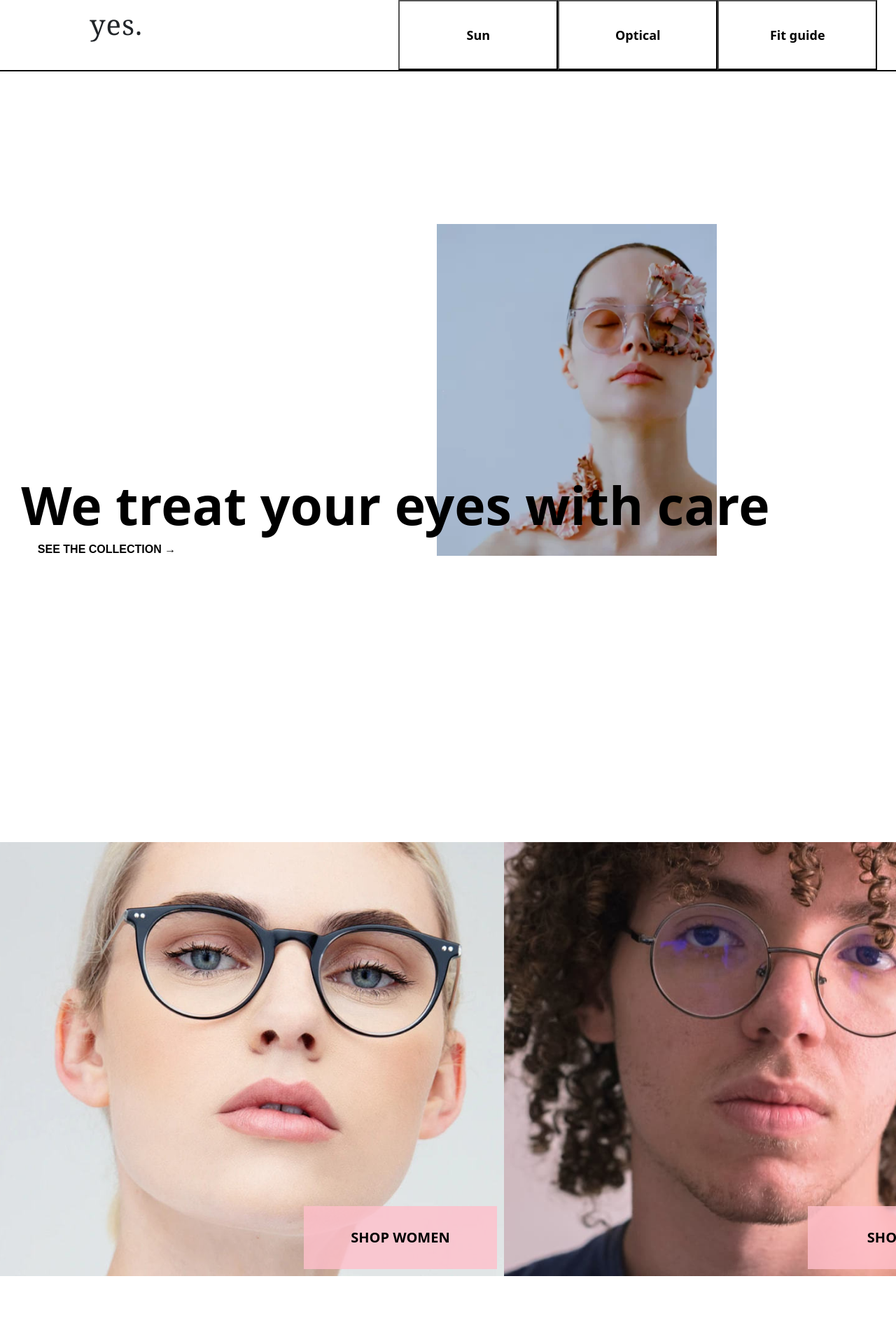
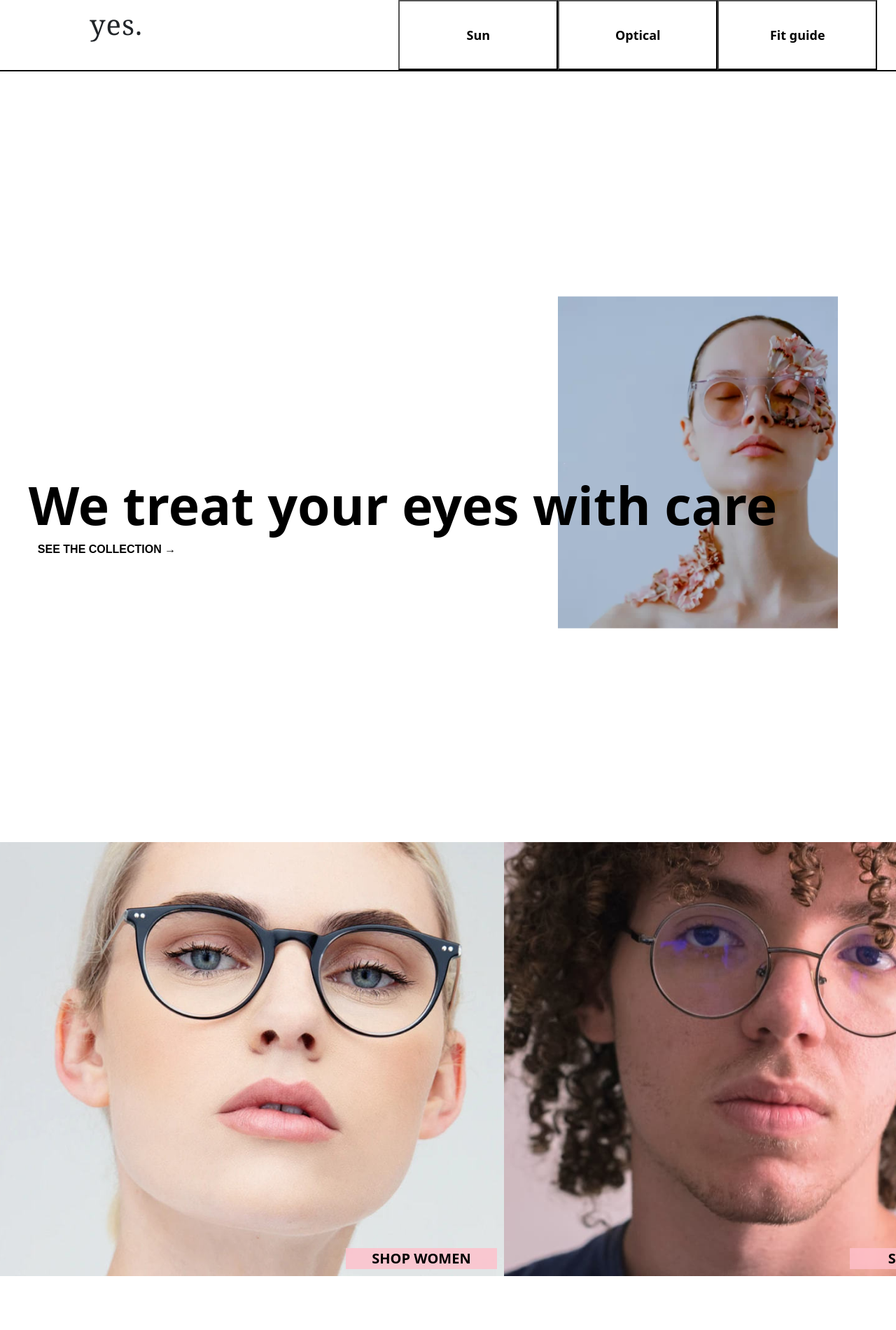
Before and after one commit to k1fl1k/ScssFlexbox, a plain HTML site: page index.html in a window 1280 px wide. Shown: the top 1900 px of the page at 70% size. Drawn offline with Linux system fonts and the light colour scheme; a web font is replaced by a local one.

Commit message:
Refactor styles and HTML structure for main info section

```diff
--- a/index.html
+++ b/index.html
@@ -40,9 +40,11 @@
         <main class="main-section page__main-section">
             <section class="main-info page__main-info container container-narrow">
                 <div class="hero-text">
-                    <img src="images/hero-image.png" alt="Eyewear" class="main-info__hero-image">
-                    <h2 class="main-info__heading main-info__text-overlay">We treat your eyes with care</h2>
-                    <button href="main-nav" class="main-info__button-collection ">SEE THE COLLECTION →</h4>
+                    <li class="container-photo">
+                        <img src="images/hero-image.png" alt="Eyewear" class="main-info__hero-image">
+                        <h2 class="main-info__heading main-info__text-overlay">We treat your eyes with care</h2>
+                        <button href="main-nav" class="main-info__button-collection ">SEE THE COLLECTION →</h4>
+                    </li>
                 </div>
             </section>
 
@@ -226,7 +228,7 @@
             </section>
 
             <!-- Footer -->
-            <footer class="main-footer">
+            <footer class="main-footer ">
                 <div class="main-footer__header">
                     <div class="logo link" href="index.html"><a class="logo link active" href="index.html">yes.</a></div>
                     <div class="tagline">We treat your eyes with care</div>
--- a/scss/blocks/_main-info.scss
+++ b/scss/blocks/_main-info.scss
@@ -52,6 +52,7 @@
       position: absolute;
         top: 40%;
         right: 20%;
+        transform: translate(40%, 40%);
         width: 400px;
         height: auto;
 }
@@ -63,7 +64,7 @@
   color: black;
   font-weight: bold;
   background-color: rgba(255, 192, 203, 0.8); /* Semi-transparent pink */
-  padding: 30px;
+  padding: auto;
   text-align: center;
   font-size: 20px;
   width: 30%;
```
Also changed, not shown: css/index.css, 1 other file.
